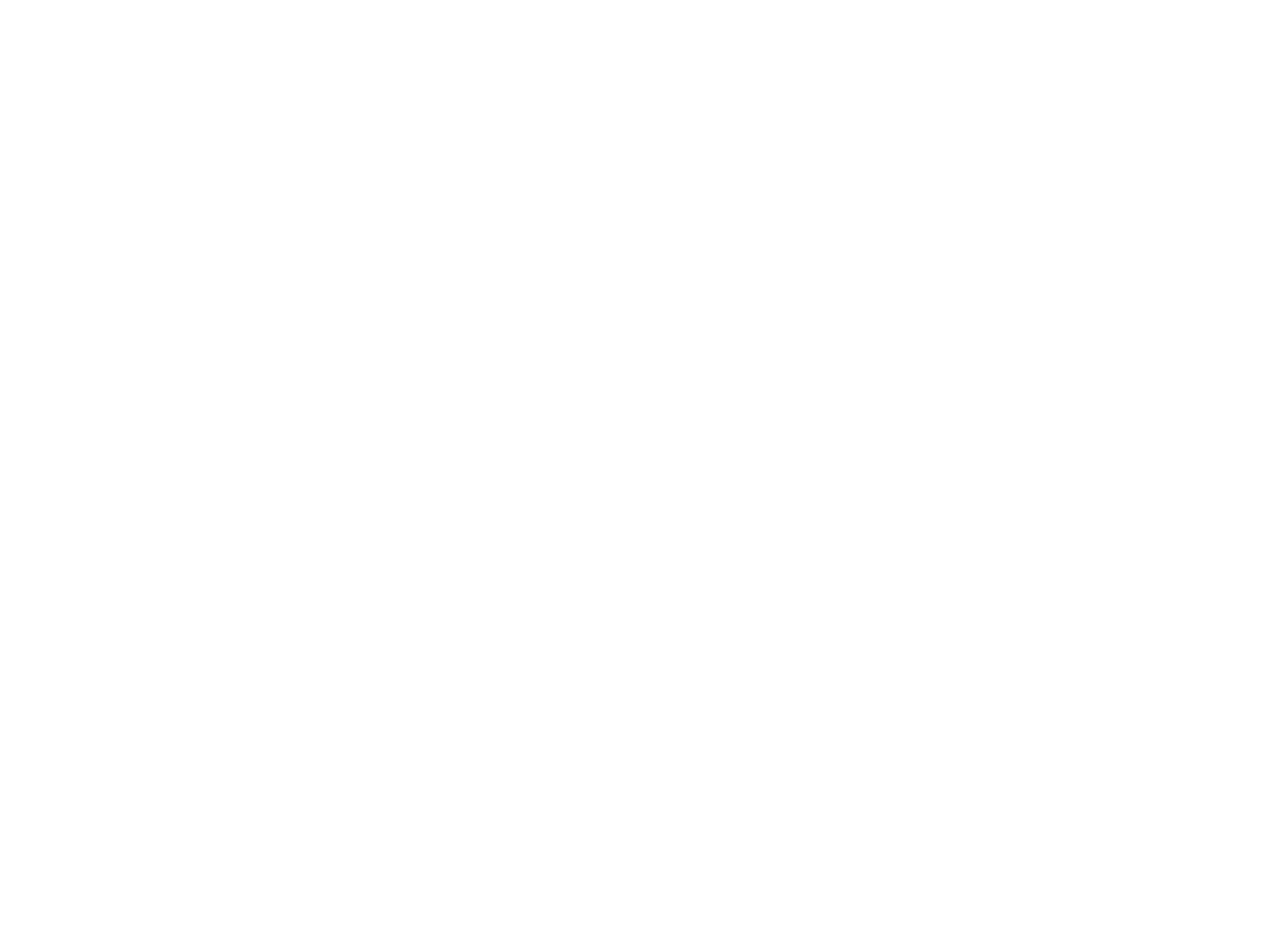
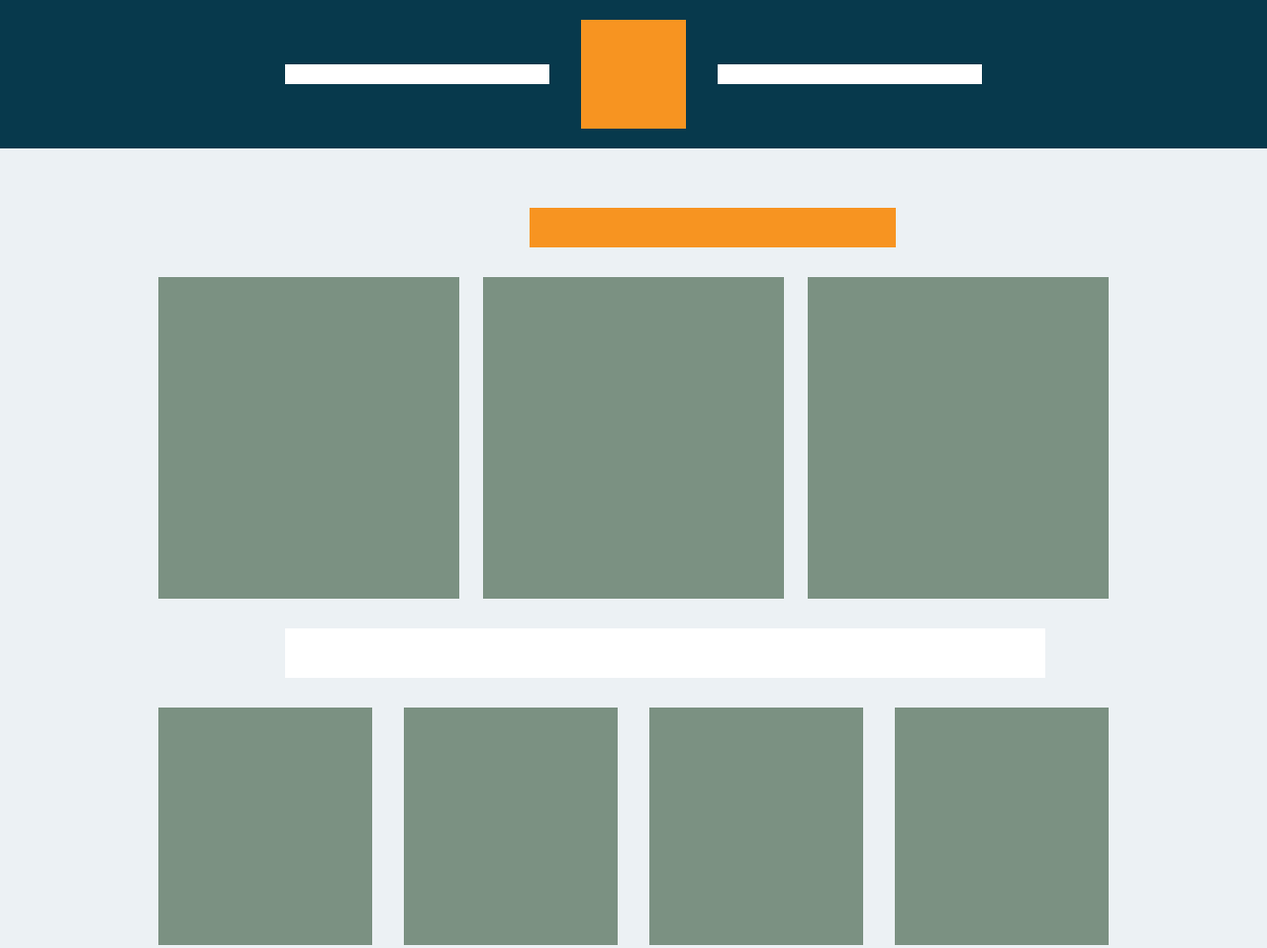
Before and after one commit to madbyrd/madbyrd.github.io, a plain HTML site: page tribe.html in a window 1280 px wide. Shown: the top 958 px of the page at 99% size. Before the commit the page ends 800 px from the top, so only its background shows below. Drawn offline with Linux system fonts and the light colour scheme.

Commit message:
Update tribe.html

```diff
--- a/tribe.html
+++ b/tribe.html
@@ -5,35 +5,34 @@
         <meta name="viewport" content="width=device-width, initial-scale=1.0">
         <meta http-equiv="X-UA-Compatible" content="ie=edge">
         <title>tribe</title>
+        <link rel="stylesheet" href="/tribe.css">
     </head>
     <body>
         <div class="menu">
             <div class="item1"></div>
             <div class="item2"></div>
             <div class="item3"></div>
-            <div class="item4"></div>
-            <div class="item5"></div>
         </div>
-        <div class="main_container">
+        <div class="main">
             <div class="title"></div>
-            <div class="image1"></div>
-            <div class="image2"></div>
-            <div class="image3"></div>
+            <div class="catering">
+                <div class="image1"></div>
+                <div class="image2"></div>
+                <div class="image3"></div>
+            </div>
             <div class="paragraph"></div>
         </div>
         <div class="video_container">
-            <div class="image1"></div>
-            <div class="image2"></div>
-            <div class="image3"></div>
-            <div class="image4"></div>
+            <div class="food">
+                <div class="food1"></div>
+                <div class="food2"></div>
+                <div class="food3"></div>
+                <div class="food4"></div>
+            </div>
             <div class="video"></div>
         </div>
         <div class="footer">
             <div class="link1"></div>
-            <div class="link2"></div>
-            <div class="link3"></div>
-            <div class="link4"></div>
-            <div class="link5"></div>
         </div>
     </body>
 </html>
```
